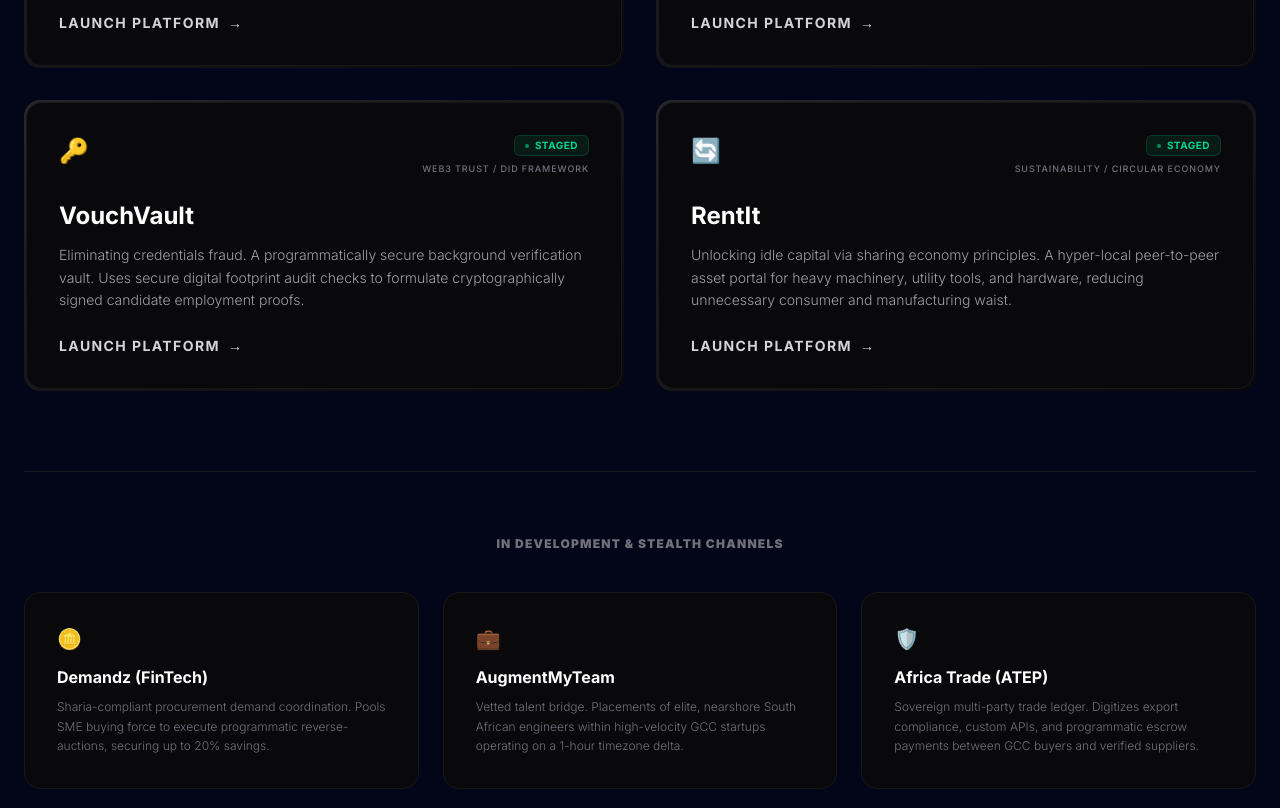
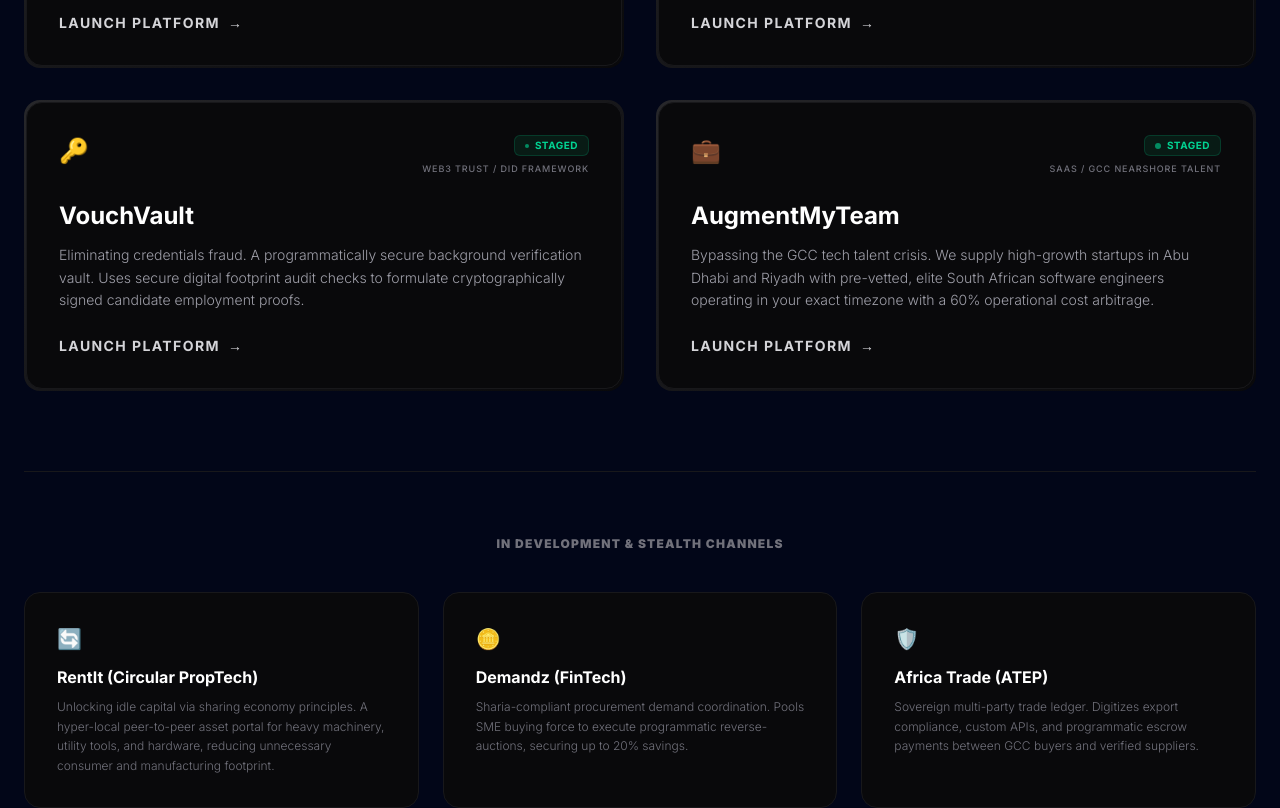
Before and after one commit to Addworks/agency-website, a Next.js app: page / in a window 1280 px wide. Shown: the part 2100-2908 px from the top of the page. Built offline with nearby package versions, Linux system fonts and the light colour scheme.

Commit message:
4 app focus

```diff
--- a/src/app/page.tsx
+++ b/src/app/page.tsx
@@ -270,23 +270,23 @@ export default function Home() {
               </div>
             </a>
 
-            {/* Live App 4: RentIt */}
-            <a href="https://rent-it-kappa.vercel.app/" target="_blank" rel="noopener noreferrer" className="group block p-0.5 rounded-2xl bg-gradient-to-br from-zinc-800 to-zinc-950 hover:from-zinc-700 hover:to-zinc-900 transition duration-300">
+                        {/* Live App 4: AugmentMyTeam */}
+            <a href="https://augment-my-team.vercel.app/" target="_blank" rel="noopener noreferrer" className="group block p-0.5 rounded-2xl bg-gradient-to-br from-zinc-800 to-zinc-950 hover:from-zinc-700 hover:to-zinc-900 transition duration-300">
               <div className="h-full bg-zinc-950 rounded-2xl p-8 border border-zinc-900 group-hover:border-transparent transition duration-300">
                 <div className="flex justify-between items-start mb-6">
-                  <div className="text-2xl">🔄</div>
+                  <div className="text-2xl">💼</div>
                   <div className="flex flex-col items-end gap-1.5">
                     <span className="bg-emerald-500/10 border border-emerald-500/20 text-emerald-400 text-[10px] font-bold px-2.5 py-0.5 rounded-md uppercase tracking-wider flex items-center gap-1.5">
-                      <span className="w-1 h-1 rounded-full bg-emerald-400 animate-pulse"></span> Staged
+                      <span className="w-1.5 h-1.5 rounded-full bg-emerald-400 animate-pulse"></span> Staged
                     </span>
                     <span className="text-[9px] font-medium text-zinc-500 uppercase tracking-widest">
-                      Sustainability / Circular Economy
+                      SaaS / GCC Nearshore Talent
                     </span>
                   </div>
                 </div>
-                <h3 className="text-2xl font-bold mb-3 text-white">RentIt</h3>
+                <h3 className="text-2xl font-bold mb-3 text-white">AugmentMyTeam</h3>
                 <p className="text-zinc-400 text-sm font-light leading-relaxed mb-6">
-                  Unlocking idle capital via sharing economy principles. A hyper-local peer-to-peer asset portal for heavy machinery, utility tools, and hardware, reducing unnecessary consumer and manufacturing waist.
+                  Bypassing the GCC tech talent crisis. We supply high-growth startups in Abu Dhabi and Riyadh with pre-vetted, elite South African software engineers operating in your exact timezone with a 60% operational cost arbitrage.
                 </p>
                 <div className="text-zinc-300 group-hover:text-emerald-400 text-sm font-bold uppercase tracking-widest transition duration-300 flex items-center gap-2">
                   Launch Platform <span>&rarr;</span>
@@ -300,17 +300,17 @@ export default function Home() {
             <h3 className="text-xs font-black mb-10 text-center text-zinc-500 uppercase tracking-widest">In Development & Stealth Channels</h3>
             <div className="grid grid-cols-1 md:grid-cols-3 gap-6">
               <div className="p-8 bg-zinc-950 rounded-2xl border border-zinc-900 hover:border-zinc-800 transition duration-300">
+                <div className="text-zinc-300 text-xl mb-3">🔄</div>
+                <h4 className="font-bold text-white mb-2 text-base">RentIt (Circular PropTech)</h4>
+                <p className="text-xs text-zinc-500 font-light leading-relaxed">
+                  Unlocking idle capital via sharing economy principles. A hyper-local peer-to-peer asset portal for heavy machinery, utility tools, and hardware, reducing unnecessary consumer and manufacturing footprint.
+                </p>
+              </div>
+              <div className="p-8 bg-zinc-950 rounded-2xl border border-zinc-900 hover:border-zinc-800 transition duration-300">
                 <div className="text-zinc-300 text-xl mb-3">🪙</div>
                 <h4 className="font-bold text-white mb-2 text-base">Demandz (FinTech)</h4>
                 <p className="text-xs text-zinc-500 font-light leading-relaxed">
                   Sharia-compliant procurement demand coordination. Pools SME buying force to execute programmatic reverse-auctions, securing up to 20% savings.
-                </p>
-              </div>
-              <div className="p-8 bg-zinc-950 rounded-2xl border border-zinc-900 hover:border-zinc-800 transition duration-300">
-                <div className="text-zinc-300 text-xl mb-3">💼</div>
-                <h4 className="font-bold text-white mb-2 text-base">AugmentMyTeam</h4>
-                <p className="text-xs text-zinc-500 font-light leading-relaxed">
-                  Vetted talent bridge. Placements of elite, nearshore South African engineers within high-velocity GCC startups operating on a 1-hour timezone delta.
                 </p>
               </div>
               <div className="p-8 bg-zinc-950 rounded-2xl border border-zinc-900 hover:border-zinc-800 transition duration-300">
@@ -453,11 +453,11 @@ export default function Home() {
                       className="w-full bg-zinc-950 border border-zinc-800/80 rounded-xl px-4 py-3 text-sm text-zinc-300 focus:outline-none focus:ring-1 focus:ring-emerald-500 focus:border-emerald-500 transition duration-300"
                     >
                       <option value="Custom Software Development (Agency)">Custom Dev (Agency)</option>
-                      <option value="FractionalHub">FractionalHub (Talent)</option>
+                      <option value="AugmentMyTeam">AugmentMyTeam (Talent)</option>
                       <option value="Freighter Africa">Freighter Africa (Logistics)</option>
                       <option value="RentIt">RentIt (Circular Economy)</option>
                       <option value="AquaFlow">AquaFlow (Climate IoT)</option>
-                      <option value="Intent/Demandz">Demandz (Sharia FinTech)</option>
+                      <option value="Demandz">Demandz (Sharia FinTech)</option>
                     </select>
                   </div>
                 </div>
```
